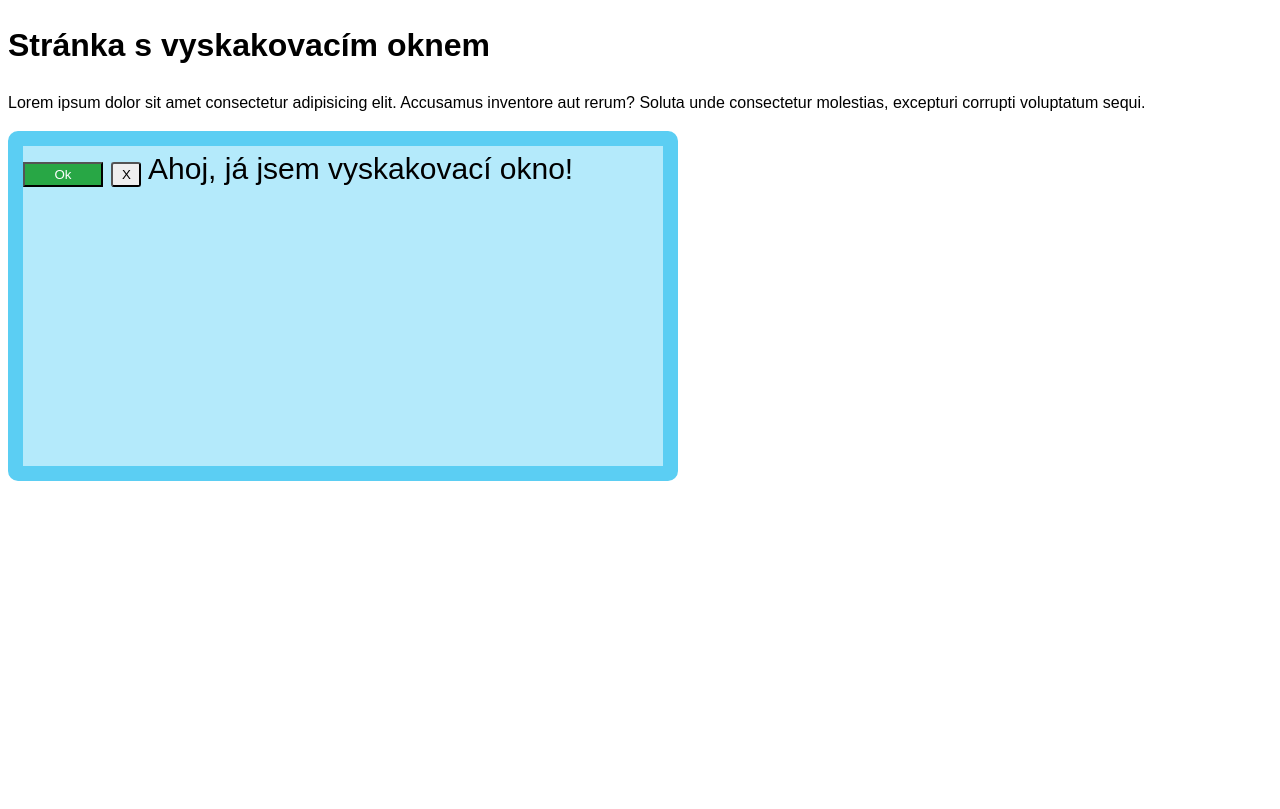
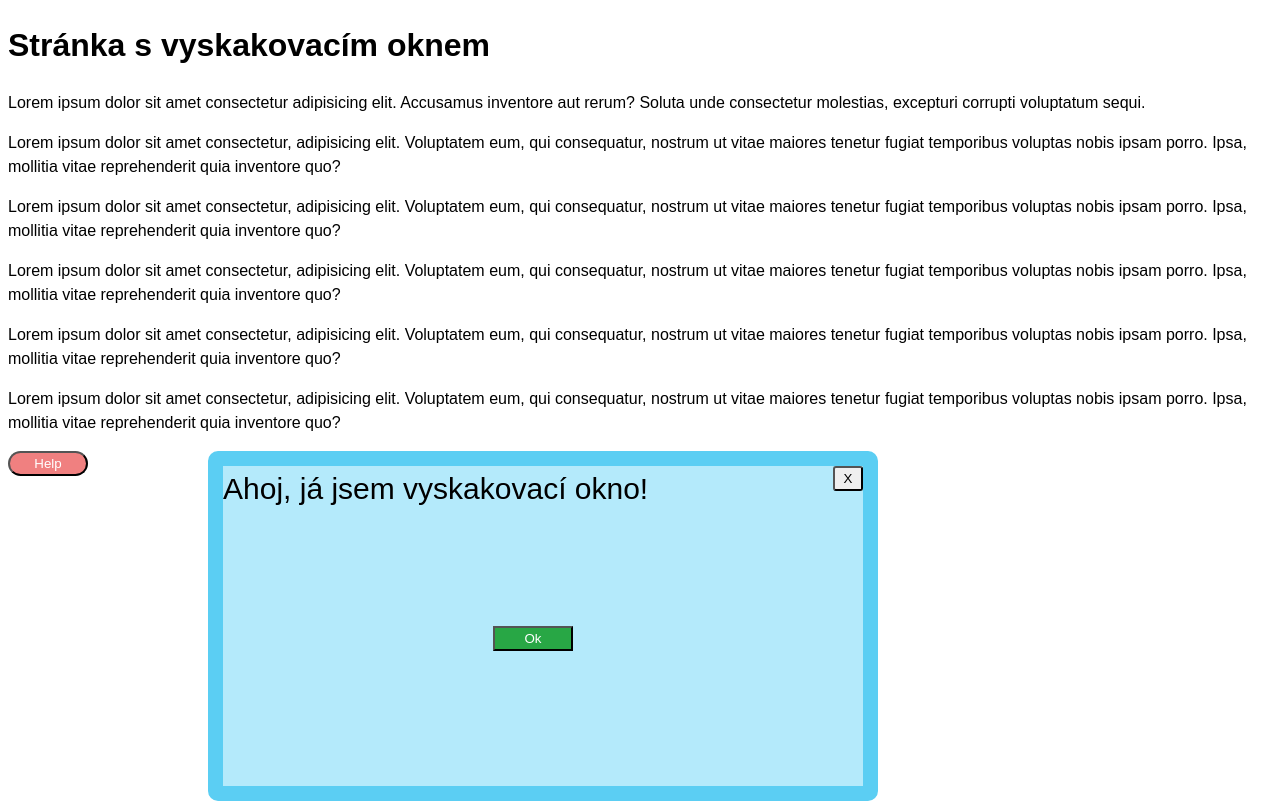
Before and after one commit to CreativeOxana/Okno, a plain HTML site: page index.html in a window 1280 px wide. Drawn offline with Linux system fonts and the light colour scheme.

Commit message:
upgraded styling and added help button

```diff
--- a/index.html
+++ b/index.html
@@ -37,10 +37,43 @@
       inventore aut rerum? Soluta unde consectetur molestias, excepturi corrupti
       voluptatum sequi.
     </p>
+    <p>
+      Lorem ipsum dolor sit amet consectetur, adipisicing elit. Voluptatem eum,
+      qui consequatur, nostrum ut vitae maiores tenetur fugiat temporibus
+      voluptas nobis ipsam porro. Ipsa, mollitia vitae reprehenderit quia
+      inventore quo?
+    </p>
+    <p>
+      Lorem ipsum dolor sit amet consectetur, adipisicing elit. Voluptatem eum,
+      qui consequatur, nostrum ut vitae maiores tenetur fugiat temporibus
+      voluptas nobis ipsam porro. Ipsa, mollitia vitae reprehenderit quia
+      inventore quo?
+    </p>
+    <p>
+      Lorem ipsum dolor sit amet consectetur, adipisicing elit. Voluptatem eum,
+      qui consequatur, nostrum ut vitae maiores tenetur fugiat temporibus
+      voluptas nobis ipsam porro. Ipsa, mollitia vitae reprehenderit quia
+      inventore quo?
+    </p>
+    <p>
+      Lorem ipsum dolor sit amet consectetur, adipisicing elit. Voluptatem eum,
+      qui consequatur, nostrum ut vitae maiores tenetur fugiat temporibus
+      voluptas nobis ipsam porro. Ipsa, mollitia vitae reprehenderit quia
+      inventore quo?
+    </p>
+    <p>
+      Lorem ipsum dolor sit amet consectetur, adipisicing elit. Voluptatem eum,
+      qui consequatur, nostrum ut vitae maiores tenetur fugiat temporibus
+      voluptas nobis ipsam porro. Ipsa, mollitia vitae reprehenderit quia
+      inventore quo?
+    </p>
+
+    <button class="help">Help</button>
 
     <div class="modal">
       <button class="ok">Ok</button>
       <button class="exit">X</button>
+
       Ahoj, já jsem vyskakovací okno!
     </div>
   </body>
--- a/style.css
+++ b/style.css
@@ -9,6 +9,8 @@ body {
   background-color: #b4eafb;
   border-radius: 10px;
   font-size: 30px;
+  position: relative;
+  left: 200px;
 }
 
 button {
@@ -20,11 +22,26 @@ button {
   color: black;
   width: 30px;
   border-radius: 3px;
+  position: absolute;
+  top: 0;
+  left: calc(50vw - 30px);
+
+}
+
+.help {
+  border-radius: 50px;
+  position: fixed;
+  color: white;
+  background-color: lightcoral;
+
 }
 
 .ok {
   background-color: #28a745;
   color: white;
+  position: absolute;
+  right: calc(50vw/2 - 30px);
+  top: calc(40vh/2);
 }
 
 /* sem přijdou tvoje styly */
```
